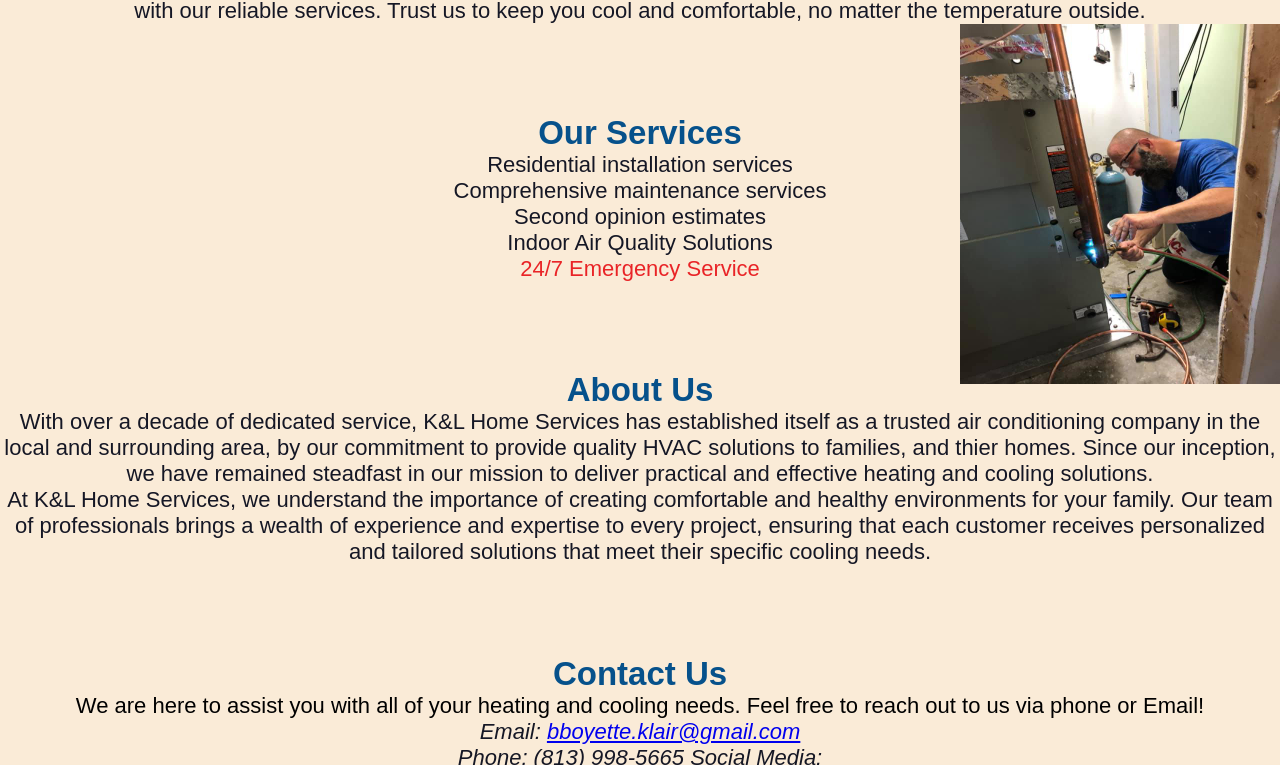
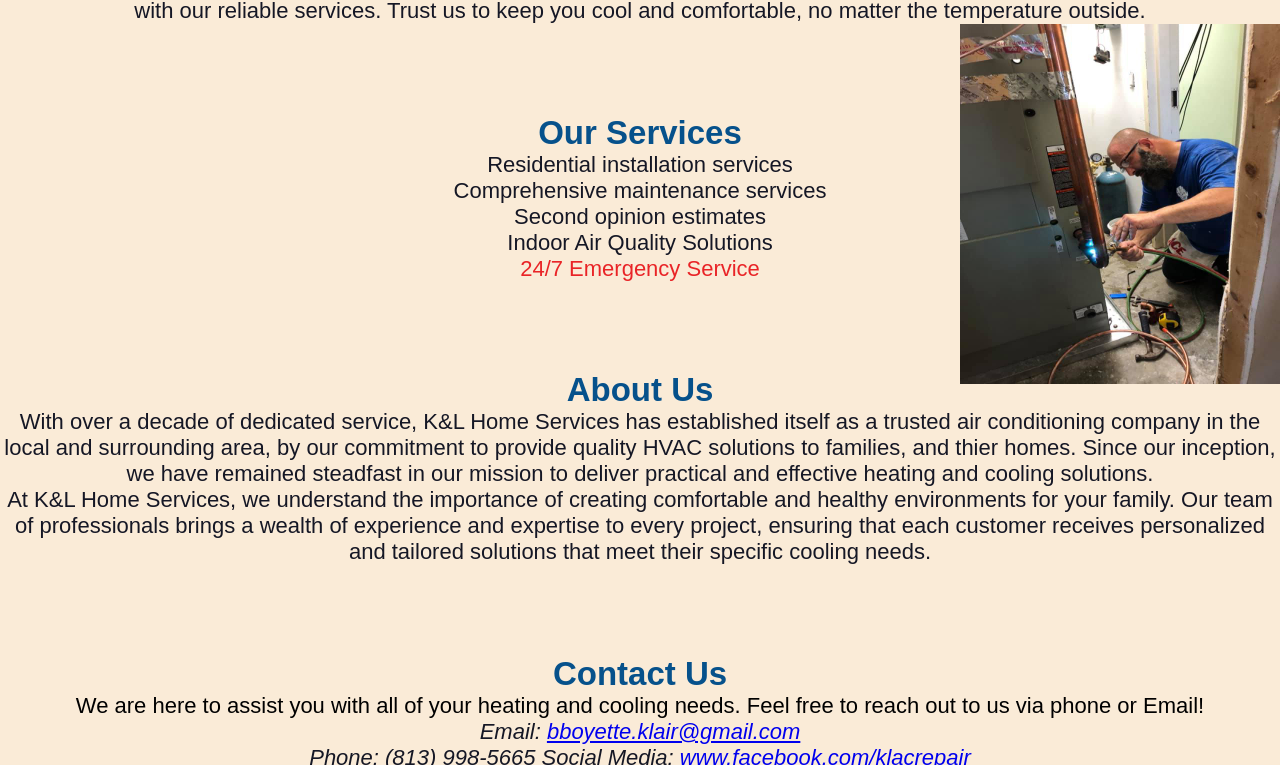
Before and after one commit to BoyetteKL/Air-Conditioning, a plain HTML site: page index.html in a window 1280 px wide. Shown: the part 735-1500 px from the top of the page. Drawn offline with Linux system fonts and the light colour scheme.

Commit message:
Update index.html

```diff
--- a/index.html
+++ b/index.html
@@ -92,7 +92,7 @@
         <address style="color:rgb(21, 23, 37)">
             Email: <a href="mailto:bboyette.klair@gmail.com">bboyette.klair@gmail.com</a><br>
             Phone: <a href="tel:+8139985665"></a>(813) 998-5665
-            Social Media: <a href="https://www.facebook.com/klacrepair/>www.facebook.com/klacrepair</a>
+            Social Media: <a href="https://www.facebook.com/klacrepair/">www.facebook.com/klacrepair</a>
         </address>
     </section>
     </div>
```
